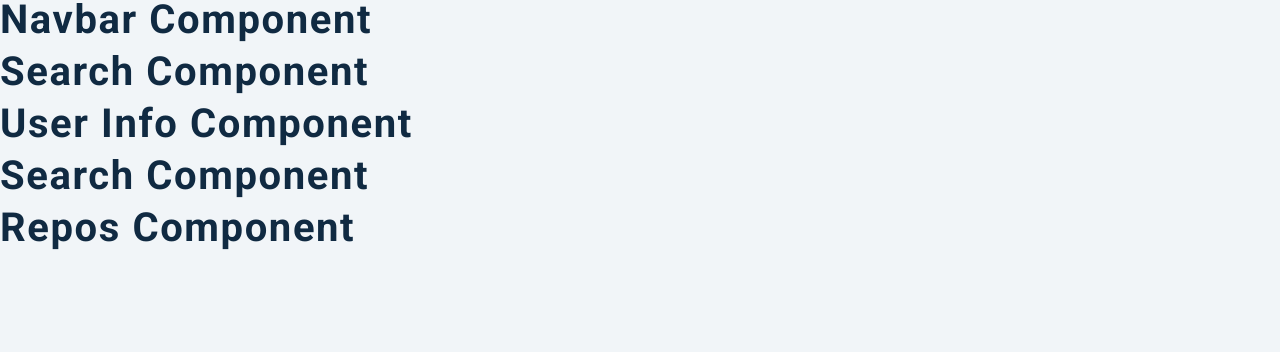
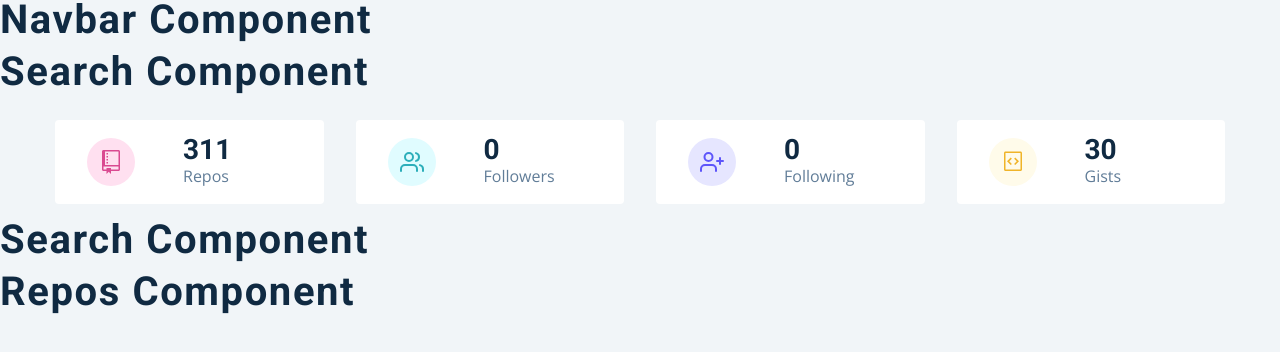
Before and after one commit to thenatural86/search-users, a React (Create React App) app: page / in a window 1280 px wide. Shown: the top 352 px of the page. Built offline with nearby package versions, Linux system fonts and the light colour scheme.

Commit message:
render user info

```diff
--- a/src/components/Info.js
+++ b/src/components/Info.js
@@ -3,12 +3,68 @@
 import styled from 'styled-components'
 import { GoRepo, GoGist } from 'react-icons/go'
 import { FiUsers, FiUserPlus } from 'react-icons/fi'
+import { items } from 'fusioncharts'
 
 const UserInfo = () => {
   // access pieces of context via useContext hook and passing in the GithubContext
-  const data = React.useContext(GithubContext)
-  console.log(data)
-  return <h2>user info component</h2>
+  const { githubUser } = React.useContext(GithubContext)
+  const { public_repos, followers, following, public_gists } = githubUser
+
+  // array of objects that make up info about user
+  const items = [
+    {
+      id: 1,
+      icon: <GoRepo className='icon' />,
+      label: 'repos',
+      value: public_repos,
+      color: 'pink',
+    },
+    {
+      id: 2,
+      icon: <FiUsers className='icon' />,
+      label: 'followers',
+      value: followers,
+      color: 'green',
+    },
+    {
+      id: 3,
+      icon: <FiUserPlus className='icon' />,
+      label: 'following',
+      value: following,
+      color: 'purple',
+    },
+    {
+      id: 4,
+      icon: <GoGist className='icon' />,
+      label: 'gists',
+      value: public_gists,
+      color: 'yellow',
+    },
+  ]
+
+  // iterate over array nd render a Item component
+  return (
+    <section className='section'>
+      <Wrapper className='section-center'>
+        {items.map((item) => {
+          return <Item key={item.id} {...item} />
+        })}
+      </Wrapper>
+    </section>
+  )
+}
+
+// Item to display with properties from item object de-structured out of {...item}
+const Item = ({ icon, label, value, color }) => {
+  return (
+    <article className='item'>
+      <span className={color}>{icon}</span>
+      <div>
+        <h3>{value}</h3>
+        <p>{label}</p>
+      </div>
+    </article>
+  )
 }
 
 const Wrapper = styled.section`
```
